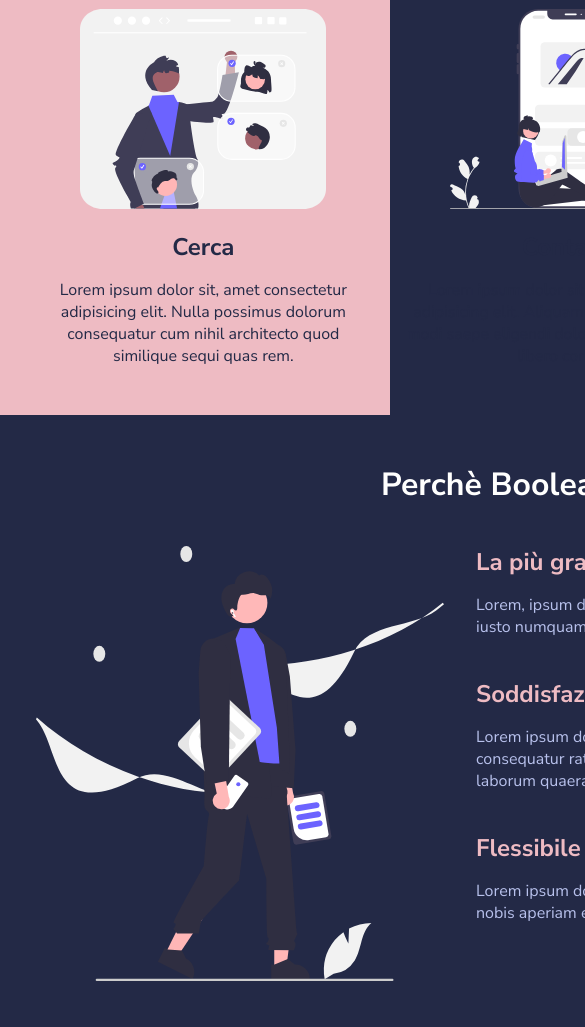
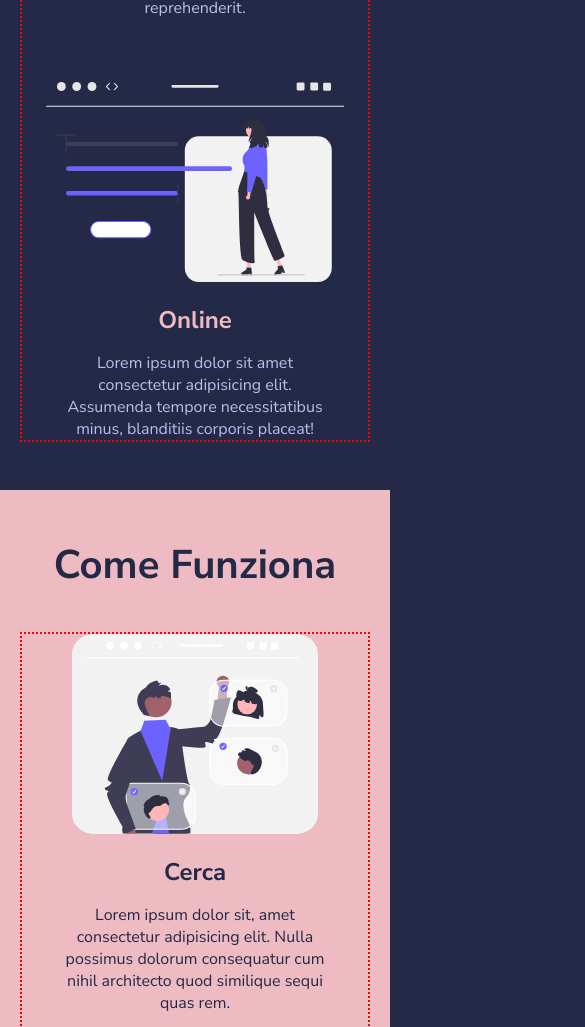
Before and after one commit to vmqxdv/html-css-resp-wannabe, a plain HTML site: page index.html in a window 390 px wide. Shown: the part 717-1744 px from the top of the page, 585 px wide, since content can reach past the window. Drawn offline with Linux system fonts and the light colour scheme.

Commit message:
style: Applicati stili per i vari dispositivi
ps: mi sono dimenticato di fare i commit

```diff
--- a/css/style.css
+++ b/css/style.css
@@ -128,3 +128,74 @@ img {
 /************************************************
   SOLUZIONE RESPONSIVE
 ************************************************/
+
+@media screen and (max-width: 768px) {
+
+  .container {
+    width: 100%;
+  }
+
+}
+
+@media screen and (max-width: 480px) {
+
+  p, h3 {
+    padding: 0 8%;
+  }
+
+  header {
+    text-align: center;
+    margin: 0 auto;
+  }
+
+  header h1 {
+    font-size: 3em;
+  }
+
+
+
+  .container > h2 {
+    font-size: 2.5em;
+  }
+
+  .row {
+    border: 2px red dotted;
+    display: block;
+  }
+
+  .row .col {
+    width: 100%;
+  }
+
+  .row .col:first-child .card {
+    margin-bottom: 20%;
+  }
+
+
+
+  .steps {
+    margin-bottom: 0;
+  }
+
+  .steps .row .col:not(:last-child) {
+    margin-bottom: 20%;
+  }
+
+
+
+
+  .why-us {
+    background-color: #222222;
+    padding-top: 10%;
+    margin-bottom: 0;
+    padding-bottom: 3em;
+  }
+
+  .why-us img {
+    padding-bottom: 20%;
+  }
+
+  .why-us h3 {
+    font-size: 1.8em;
+  }
+}
```
